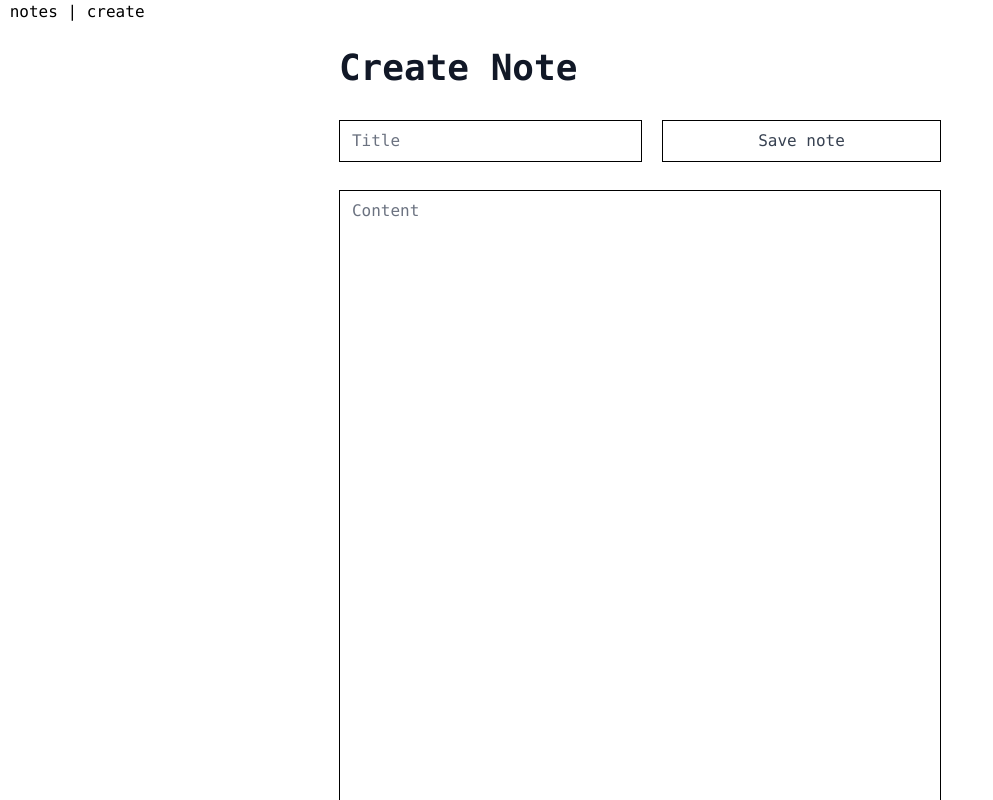
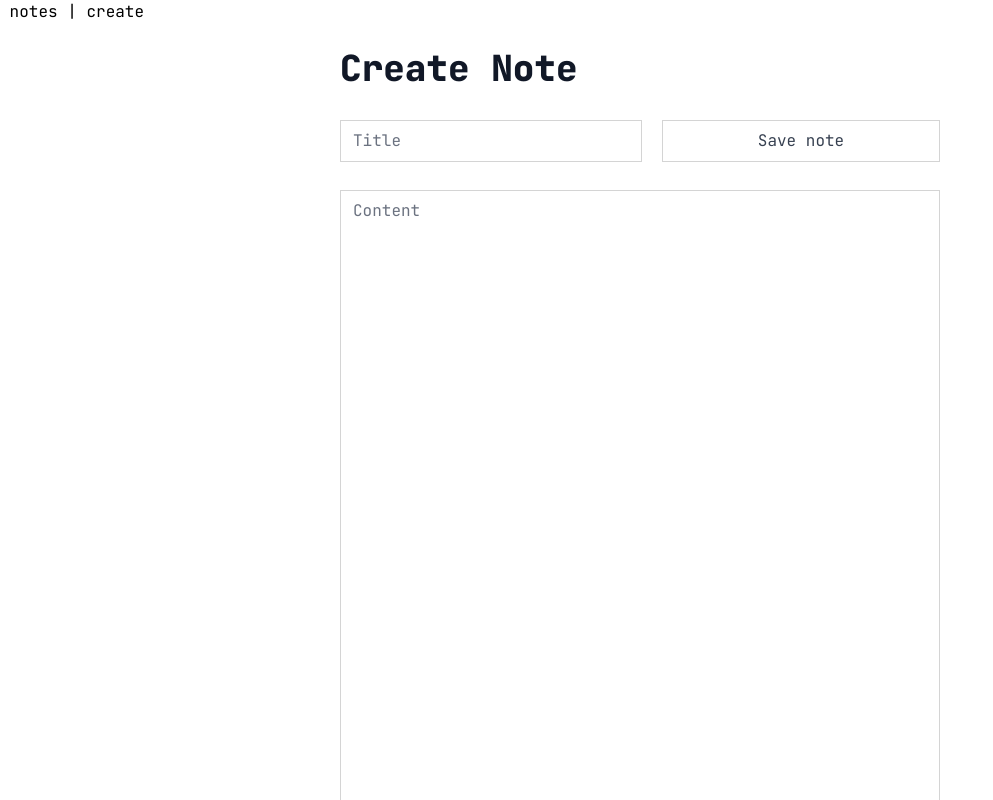
Before and after one commit to Joshua861/note-app, a SvelteKit app: page /create in a window 1280 px wide. Shown: the top 800 px of the page, without its empty margins (0-993 px from the left). Built offline with nearby package versions, Linux system fonts and the light colour scheme; what svelte-persisted-store would draw is missing.

Commit message:
changed fonts, added note download button

```diff
--- a/package.json
+++ b/package.json
@@ -40,6 +40,7 @@
 	},
 	"type": "module",
 	"dependencies": {
+		"save-file": "^2.3.1",
 		"svelte-markdown": "^0.4.0",
 		"svelte-persisted-store": "^0.8.0",
 		"uuid": "^9.0.1"
--- a/src/app.pcss
+++ b/src/app.pcss
@@ -1,4 +1,4 @@
-/* Write your global styles here, in PostCSS syntax */
+@import url('https://fonts.googleapis.com/css2?family=Inter:wght@100;200;300;400;500;600;700;800;900&family=JetBrains+Mono:ital,wght@0,100;0,200;0,300;0,400;0,500;0,600;0,700;0,800;1,100;1,200;1,300;1,400;1,500;1,600;1,700;1,800&display=swap');
 @tailwind base;
 @tailwind components;
 @tailwind utilities
--- a/src/routes/create/+page.svelte
+++ b/src/routes/create/+page.svelte
@@ -8,20 +8,21 @@
 
 	function save() {
 		let id = uuidv4();
-		notes.update((n) => [
-			...n,
-			{
+		notes.update((n) => {
+			let newNote = {
 				title: title,
 				id: id,
 				date: Date.now(),
 				content: content
-			}
-		]);
+			};
+
+			return [newNote, ...n];
+		});
 		goto(`/note?id=${id}`);
 	}
 </script>
 
-<div class="prose mx-auto px-3 font-mono">
+<div class="prose mx-auto h-[100vh] border-neutral-300 px-3 font-mono">
 	<h1>Create Note</h1>
 
 	<div class="flex gap-5">
@@ -30,14 +31,17 @@
 			bind:value={title}
 			type="text"
 			placeholder="Title"
-			class="flex-1 border border-black"
+			class="flex-1 border border-neutral-300"
 		/>
 		<button
-			class="hover:bg-300 w-fit w-fit flex-1 border border-black hover:bg-neutral-100"
+			class="hover:bg-300 w-fit w-fit flex-1 border border-neutral-300 hover:bg-neutral-50"
 			on:click={save}>Save note</button
 		>
 	</div>
 	<br />
-	<textarea bind:value={content} class="h-[80svh] w-full border border-black" placeholder="Content"
+	<textarea
+		bind:value={content}
+		class="h-full w-full border border-neutral-300"
+		placeholder="Content"
 	></textarea>
 </div>
--- a/src/routes/edit/+page.svelte
+++ b/src/routes/edit/+page.svelte
@@ -46,17 +46,17 @@
 				bind:value={title}
 				type="text"
 				placeholder="Title"
-				class="flex-1 border border-black"
+				class="flex-1 border border-neutral-300"
 			/>
 			<button
-				class="hover:bg-300 w-fit w-fit flex-1 border border-black hover:bg-neutral-100"
+				class="hover:bg-300 w-fit w-fit flex-1 border border-neutral-300 hover:bg-neutral-100"
 				on:click={save}>Save note</button
 			>
 		</div>
 		<br />
 		<textarea
 			bind:value={content}
-			class="h-[80svh] w-full border border-black"
+			class="h-[80svh] w-full border border-neutral-300"
 			placeholder="Content"
 		></textarea>
 	{/if}
--- a/src/routes/note/+page.svelte
+++ b/src/routes/note/+page.svelte
@@ -2,6 +2,7 @@
 	import { page } from '$app/stores';
 	import { notes } from '$lib/notes.ts';
 	import { goto } from '$app/navigation';
+	import { save } from 'save-file';
 	import Time from 'svelte-time';
 	import SvelteMarkdown from 'svelte-markdown';
 	import { onMount } from 'svelte';
@@ -12,6 +13,15 @@
 	function deleteNote() {
 		notes.update((n) => n.filter((note) => note.id !== id));
 		goto('/notes');
+	}
+
+	async function downloadNote() {
+		await save(
+			`# ${note.title}
+
+${note.content}`,
+			`${note.title.replaceAll(' ', '-').toLowerCase()}.md`
+		);
 	}
 
 	function editNote() {
@@ -40,7 +50,8 @@
 		<span class="font-mono text-neutral-500">
 			<Time timestamp={note.date} /> |
 			<button on:click={deleteNote}>delete</button> |
-			<button on:click={editNote}>edit</button>
+			<button on:click={editNote}>edit</button> |
+			<button on:click={downloadNote}>download</button>
 		</span>
 
 		<SvelteMarkdown source={note.content} />
--- a/src/routes/notes/+page.svelte
+++ b/src/routes/notes/+page.svelte
@@ -1,10 +1,8 @@
 <script lang="ts">
 	import { notes, hasVisited } from '$lib/notes.ts';
 	import Time from 'svelte-time';
-	import { v4 as uuidv4 } from 'uuid';
 	import { onMount } from 'svelte';
 
-	console.log($notes);
 	let noNotes: boolean = false;
 
 	onMount(() => {
@@ -14,7 +12,7 @@
 				...n,
 				{
 					title: 'How to use',
-					id: uuidv4(),
+					id: 'how-to-use',
 					date: Date.now(),
 					content: `
 This notes app supports *markdown*, meaning you can add:
--- a/tailwind.config.cjs
+++ b/tailwind.config.cjs
@@ -1,15 +1,19 @@
-const typography = require("@tailwindcss/typography");
-const forms = require("@tailwindcss/forms");
+const typography = require('@tailwindcss/typography');
+const forms = require('@tailwindcss/forms');
 
 /** @type {import('tailwindcss').Config}*/
 const config = {
-  content: ["./src/**/*.{html,js,svelte,ts}"],
+	content: ['./src/**/*.{html,js,svelte,ts}'],
 
-  theme: {
-    extend: {}
-  },
+	theme: {
+		fontFamily: {
+			sans: ['Inter', 'sans-serif'],
+			mono: ['JetBrains Mono', 'monospace']
+		},
+		extend: {}
+	},
 
-  plugins: [forms, typography]
+	plugins: [forms, typography]
 };
 
 module.exports = config;
```
Also changed, not shown: 1 other file (tests, documents, lock files or other folders).
